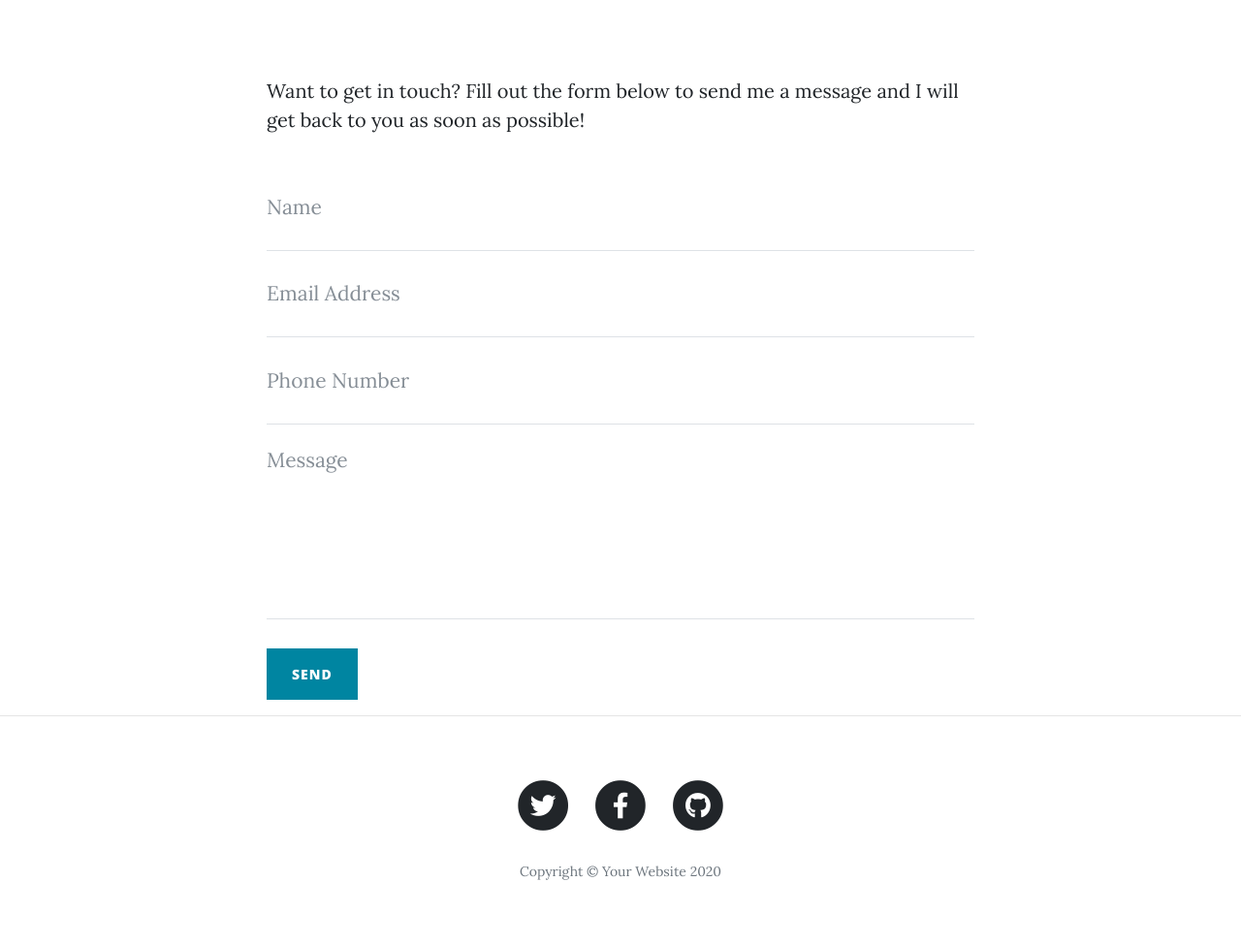
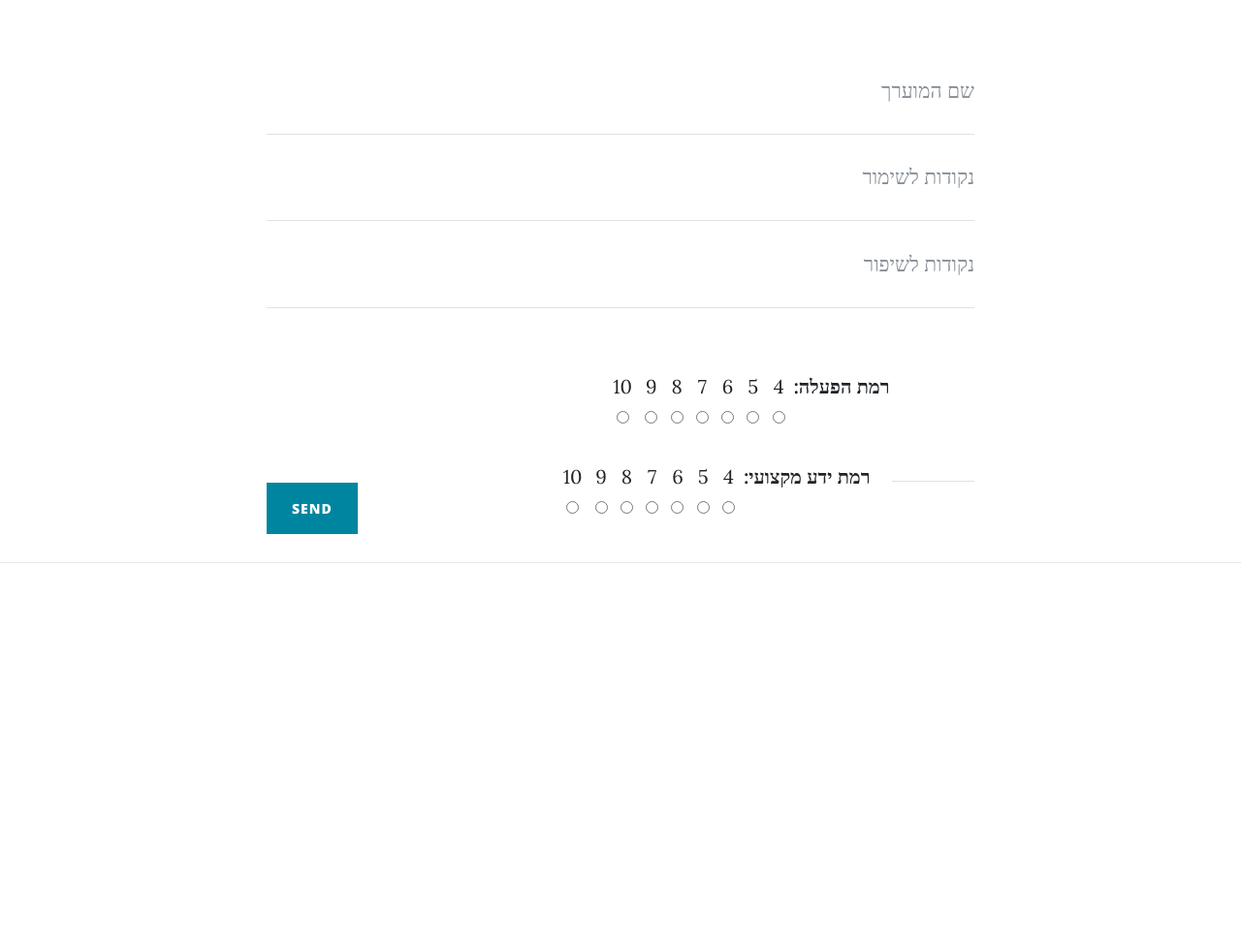
Before and after one commit to idob1212/Miluim-Manager, a Flask app: page /contact in a window 1280 px wide. Shown: the part 533-1508 px from the top of the page at 97% size. After the commit the page ends 1114 px from the top, so only its background shows below. Run offline with Flask 2, Linux system fonts and the light colour scheme; some libraries are stand-ins or nearby versions.

Commit message:
Website project

```diff
--- a/main.py
+++ b/main.py
@@ -7,8 +7,9 @@
 from flask_sqlalchemy import SQLAlchemy
 from sqlalchemy.orm import relationship
 from flask_login import UserMixin, login_user, LoginManager, login_required, current_user, logout_user
-from forms import LoginForm, RegisterForm, CreatePostForm, CommentForm
+from forms import LoginForm, RegisterForm, CreateReviewForm, CommentForm, EditUserForm, Search_review, EditReviewForm
 from flask_gravatar import Gravatar
+from werkzeug.datastructures import MultiDict
 
 app = Flask(__name__)
 app.config['SECRET_KEY'] = '8BYkEfBA6O6donzWlSihBXox7C0sKR6b'
@@ -16,8 +17,12 @@
 Bootstrap(app)
 gravatar = Gravatar(app, size=100, rating='g', default='retro', force_default=False, force_lower=False, use_ssl=False, base_url=None)
 
+
+
+
+
 ##CONNECT TO DB
-app.config['SQLALCHEMY_DATABASE_URI'] = 'sqlite:///blog.db'
+app.config['SQLALCHEMY_DATABASE_URI'] = 'sqlite:///data.db'
 app.config['SQLALCHEMY_TRACK_MODIFICATIONS'] = False
 db = SQLAlchemy(app)
 login_manager = LoginManager()
@@ -30,39 +35,46 @@
 
 
 ##CONFIGURE TABLE
+
+
 class User(UserMixin, db.Model):
     __tablename__ = "users"
     id = db.Column(db.Integer, primary_key=True)
-    email = db.Column(db.String(100), unique=True)
-    password = db.Column(db.String(100))
-    name = db.Column(db.String(100))
-    posts = relationship("BlogPost", back_populates="author")
-    comments = relationship("Comment", back_populates="comment_author")
+    password = db.Column(db.String(1000), nullable=False)
+    name = db.Column(db.String(1000), nullable=False)
+    op_flight_time = db.Column(db.String(1000), nullable=False)
+    tr_flight_time = db.Column(db.String(1000), nullable=False)
+    last_flight_date = db.Column(db.String(1000), nullable=False)
+    qualified = db.Column(db.String(1000), nullable=False)
+    madrat = db.Column(db.String(1000), nullable=False)
+    coach = db.Column(db.String(1000), nullable=False)
+    reviews = relationship("Review", back_populates="author")
 
 
-class BlogPost(db.Model):
-    __tablename__ = "blog_posts"
+class Review(db.Model):
+    __tablename__ = "reviews"
     id = db.Column(db.Integer, primary_key=True)
     author_id = db.Column(db.Integer, db.ForeignKey("users.id"))
-    author = relationship("User", back_populates="posts")
-    title = db.Column(db.String(250), unique=True, nullable=False)
-    subtitle = db.Column(db.String(250), nullable=False)
     date = db.Column(db.String(250), nullable=False)
-    body = db.Column(db.Text, nullable=False)
-    img_url = db.Column(db.String(250), nullable=False)
-    comments = relationship("Comment", back_populates="parent_post")
+    author = relationship("User", back_populates="reviews")
+    author_name = db.Column(db.String(250), nullable=False)
+    subject = db.Column(db.String(250), nullable=False)
+    keep_pts = db.Column(db.Text, nullable=False)
+    improve_pts = db.Column(db.Text, nullable=False)
+    op_level = db.Column(db.Integer, nullable=False)
+    knowledge_level = db.Column(db.Integer, nullable=False)
 
 
-class Comment(db.Model):
-    __tablename__ = "comments"
-    id = db.Column(db.Integer, primary_key=True)
-    post_id = db.Column(db.Integer, db.ForeignKey("blog_posts.id"))
-    author_id = db.Column(db.Integer, db.ForeignKey("users.id"))
-    parent_post = relationship("BlogPost", back_populates="comments")
-    comment_author = relationship("User", back_populates="comments")
-    text = db.Column(db.Text, nullable=False)
-db.create_all()
-
+# class Comment(db.Model):
+#     __tablename__ = "comments"
+#     id = db.Column(db.Integer, primary_key=True)
+#     post_id = db.Column(db.Integer, db.ForeignKey("blog_posts.id"))
+#     author_id = db.Column(db.Integer, db.ForeignKey("users.id"))
+#     parent_post = relationship("BlogPost", back_populates="comments")
+#     comment_author = relationship("User", back_populates="comments")
+#     text = db.Column(db.Text, nullable=False)
+# db.create_all()
+#
 
 def admin_only(f):
     @wraps(f)
@@ -75,35 +87,42 @@
 
 @app.route('/')
 def get_all_posts():
-    posts = BlogPost.query.all()
-    return render_template("index.html", all_posts=posts, current_user=current_user)
+    if not current_user.is_authenticated:
+        return redirect(url_for("login"))
+    # posts = BlogPost.query.all()
+    return render_template("index.html", current_user=current_user)
 
 
 @app.route('/register', methods=["GET", "POST"])
 def register():
     form = RegisterForm()
     if form.validate_on_submit():
-
-        if User.query.filter_by(email=form.email.data).first():
-            print(User.query.filter_by(email=form.email.data).first())
+        if User.query.filter_by(id=form.id.data).first():
+            print(User.query.filter_by(id=form.id.data).first())
             #User already exists
-            flash("You've already signed up with that email, log in instead!")
+            flash("משתמש כבר קיים! אנא התחבר")
             return redirect(url_for('login'))
 
-        hash_and_salted_password = generate_password_hash(
-            form.password.data,
-            method='pbkdf2:sha256',
-            salt_length=8
-        )
+        # hash_and_salted_password = generate_password_hash(
+        #     form.password.data,
+        #     method='pbkdf2:sha256',
+        #     salt_length=8
+        # )
         new_user = User(
-            email=form.email.data,
+            id=form.id.data,
             name=form.name.data,
-            password=hash_and_salted_password,
+            password=form.password.data,
+            op_flight_time=form.op_flight_time.data,
+            tr_flight_time=form.tr_flight_time.data,
+            last_flight_date=form.last_flight_date.data,
+            qualified=form.qualified.data,
+            madrat=form.madrat.data,
+            coach=form.coach.data,
         )
         db.session.add(new_user)
         db.session.commit()
         login_user(new_user)
-        return redirect(url_for("get_all_posts"))
+        return render_template("index.html", current_user=current_user)
 
     return render_template("register.html", form=form, current_user=current_user)
 
@@ -112,16 +131,15 @@
 def login():
     form = LoginForm()
     if form.validate_on_submit():
-        email = form.email.data
+        id = form.id.data
         password = form.password.data
-
-        user = User.query.filter_by(email=email).first()
+        user = User.query.filter_by(id=id).first()
         # Email doesn't exist or password incorrect.
         if not user:
-            flash("That email does not exist, please try again.")
+            flash("מספר אישי שגוי")
             return redirect(url_for('login'))
-        elif not check_password_hash(user.password, password):
-            flash('Password incorrect, please try again.')
+        elif not user.password == password:
+            flash('סיסמה לא נכונה')
             return redirect(url_for('login'))
         else:
             login_user(user)
@@ -139,7 +157,6 @@
 def show_post(post_id):
     form = CommentForm()
     requested_post = BlogPost.query.get(post_id)
-
     if form.validate_on_submit():
         if not current_user.is_authenticated:
             flash("You need to login or register to comment.")
@@ -166,57 +183,131 @@
     return render_template("contact.html", current_user=current_user)
 
 
-@app.route("/new-post", methods=["GET", "POST"])
-@admin_only
-def add_new_post():
-    form = CreatePostForm()
+@app.route("/new-review", methods=["GET", "POST"])
+def add_new_review():
+    names = []
+    for user in User.query.all():
+        if user.name != "מנהל" and user.name!= current_user.name:
+            names.append(user.name)
+    names.sort()
+    form = CreateReviewForm()
+    form.subject.choices=names
     if form.validate_on_submit():
-        new_post = BlogPost(
-            title=form.title.data,
-            subtitle=form.subtitle.data,
-            body=form.body.data,
-            img_url=form.img_url.data,
+        new_review = Review(
+            subject=form.subject.data,
+            keep_pts=form.keep_pts.data,
+            improve_pts=form.improve_pts.data,
+            op_level=form.op_level.data,
+            knowledge_level=form.knowledge_level.data,
             author=current_user,
+            author_name=current_user.name,
             date=date.today().strftime("%B %d, %Y")
         )
-        db.session.add(new_post)
+        db.session.add(new_review)
         db.session.commit()
         return redirect(url_for("get_all_posts"))
 
     return render_template("make-post.html", form=form, current_user=current_user)
 
 
+@app.route('/panel')
+@admin_only
+def manage():
+    users = User.query.all()
+    return render_template('panel.html', users=users)
+
+@app.route("/edit-user/<int:user_id>", methods=["GET", "POST"])
+@admin_only
+def edit_user(user_id):
+    user = User.query.get(user_id)
+    edit_form = EditUserForm(
+        name=user.name,
+        op_flight_time=user.op_flight_time,
+        tr_flight_time=user.tr_flight_time,
+        last_flight_date=user.last_flight_date,
+        qualified=user.qualified,
+        madrat=user.madrat,
+        coach=user.coach
+    )
+    if edit_form.validate_on_submit():
+        user.name = edit_form.name.data
+        user.op_flight_time = edit_form.op_flight_time.data
+        user.tr_flight_time = edit_form.tr_flight_time.data
+        user.last_flight_date = edit_form.last_flight_date.data
+        user.qualified = edit_form.qualified.data
+        user.madrat = edit_form.madrat.data
+        user.coach = edit_form.coach.data
+        db.session.commit()
+        return redirect(url_for("manage"))
+    return render_template("register.html", form=edit_form,is_edit=True, current_user=current_user)
 
 
-@app.route("/edit-post/<int:post_id>", methods=["GET", "POST"])
+@app.route("/delete/<int:user_id>")
 @admin_only
-def edit_post(post_id):
-    post = BlogPost.query.get(post_id)
-    edit_form = CreatePostForm(
-        title=post.title,
-        subtitle=post.subtitle,
-        img_url=post.img_url,
-        author=current_user,
-        body=post.body
+def delete_post(user_id):
+    user_to_delete = User.query.get(user_id)
+    db.session.delete(user_to_delete)
+    db.session.commit()
+    return redirect(url_for('get_all_posts'))
+
+@app.route('/reviews-finder', methods=["GET", "POST"])
+@admin_only
+def search_reviews():
+    form = Search_review()
+    if form.validate_on_submit():
+        name = form.name.data
+        if name == "":
+            return redirect(url_for('show_reviews', user_id=0))
+        else:
+            user = User.query.filter_by(name=form.name.data).first()
+            if user:
+                return redirect(url_for('show_reviews', user_id=user.id))
+            else:
+                flash("לא נמצא משתמש")
+                return render_template("search.html", form=form)
+    return render_template("search.html", form=form)
+
+
+@app.route("/reviews/<int:user_id>", methods=["GET", "POST"])
+@admin_only
+def show_reviews(user_id):
+    if user_id == 0:
+        reviews = Review.query.all()
+        return render_template('reviews.html', reviews=reviews, user_id=user_id)
+    user = User.query.filter_by(id=user_id).first()
+    reviews = Review.query.filter_by(subject=user.name).all()
+    return render_template('reviews.html', reviews=reviews, user_id=user_id)
+
+
+@app.route("/edit-review/<int:review_id>", methods=["GET", "POST"])
+@admin_only
+def edit_review(review_id):
+    review = Review.query.get(review_id)
+    id = User.query.filter_by(name=review.subject).first().id
+    edit_form = EditReviewForm(
+        keep_pts=review.keep_pts,
+        improve_pts=review.improve_pts,
+        op_level=review.op_level,
+        knowledge_level=review.knowledge_level
     )
     if edit_form.validate_on_submit():
-        post.title = edit_form.title.data
-        post.subtitle = edit_form.subtitle.data
-        post.img_url = edit_form.img_url.data
-        post.body = edit_form.body.data
+        review.keep_pts = edit_form.keep_pts.data
+        review.improve_pts = edit_form.improve_pts.data
+        review.op_level = edit_form.op_level.data
+        review.knowledge_level = edit_form.knowledge_level.data
         db.session.commit()
-        return redirect(url_for("show_post", post_id=post.id))
-
+        return redirect(url_for("search_reviews"))
     return render_template("make-post.html", form=edit_form, is_edit=True, current_user=current_user)
 
 
-@app.route("/delete/<int:post_id>")
+@app.route("/delete-review/<int:review_id>")
 @admin_only
-def delete_post(post_id):
-    post_to_delete = BlogPost.query.get(post_id)
-    db.session.delete(post_to_delete)
+def delete_review(review_id):
+    review_to_delete = Review.query.get(review_id)
+    id = User.query.filter_by(name=review_to_delete.subject).first().id
+    db.session.delete(review_to_delete)
     db.session.commit()
-    return redirect(url_for('get_all_posts'))
+    return redirect(url_for("search_reviews"))
 
 
 if __name__ == "__main__":
--- a/templates/contact.html
+++ b/templates/contact.html
@@ -1,14 +1,14 @@
 {% include "header.html" %}
 
   <!-- Page Header -->
-  <header class="masthead" style="background-image: url('{{ url_for('static', filename='img/contact-bg.jpg')}}')">
+  <header class="masthead" style="background-image: url('{{ url_for('static', filename='img/pilots.jpeg')}}')">
     <div class="overlay"></div>
     <div class="container">
       <div class="row">
         <div class="col-lg-8 col-md-10 mx-auto">
           <div class="page-heading">
-            <h1>Contact Me</h1>
-            <span class="subheading">Have questions? I have answers.</span>
+            <h1>חוות דעת</h1>
+            <span class="subheading">סיימת טיסה? נשמח לשמוע חוות דעת</span>
           </div>
         </div>
       </div>
@@ -19,7 +19,7 @@
   <div class="container">
     <div class="row">
       <div class="col-lg-8 col-md-10 mx-auto">
-        <p>Want to get in touch? Fill out the form below to send me a message and I will get back to you as soon as possible!</p>
+{#        <p>Want to get in touch? Fill out the form below to send me a message and I will get back to you as soon as possible!</p>#}
         <!-- Contact Form - Enter your email address on line 19 of the mail/contact_me.php file to make this form work. -->
         <!-- WARNING: Some web hosts do not allow emails to be sent through forms to common mail hosts like Gmail or Yahoo. It's recommended that you use a private domain email address! -->
         <!-- To use the contact form, your site must be on a live web host with PHP! The form will not work locally! -->
@@ -27,32 +27,120 @@
           <div class="control-group">
             <div class="form-group floating-label-form-group controls">
               <label>Name</label>
-              <input type="text" class="form-control" placeholder="Name" id="name" required data-validation-required-message="Please enter your name.">
+              <input type="text" style="direction: rtl" class="form-control" placeholder="שם המוערך" id="name" required data-validation-required-message="Please enter your name.">
               <p class="help-block text-danger"></p>
             </div>
           </div>
           <div class="control-group">
             <div class="form-group floating-label-form-group controls">
               <label>Email Address</label>
-              <input type="email" class="form-control" placeholder="Email Address" id="email" required data-validation-required-message="Please enter your email address.">
+              <input type="text" class="form-control" style="direction: rtl" placeholder="נקודות לשימור" id="email" required data-validation-required-message="Please enter your email address.">
               <p class="help-block text-danger"></p>
             </div>
           </div>
           <div class="control-group">
             <div class="form-group col-xs-12 floating-label-form-group controls">
               <label>Phone Number</label>
-              <input type="tel" class="form-control" placeholder="Phone Number" id="phone" required data-validation-required-message="Please enter your phone number.">
+              <input type="text" class="form-control" style="direction: rtl" placeholder="נקודות לשיפור" id="phone" required data-validation-required-message="Please enter your phone number.">
               <p class="help-block text-danger"></p>
             </div>
           </div>
-          <div class="control-group">
-            <div class="form-group floating-label-form-group controls">
-              <label>Message</label>
-              <textarea rows="5" class="form-control" placeholder="Message" id="message" required data-validation-required-message="Please enter a message."></textarea>
-              <p class="help-block text-danger"></p>
+{#          <div class="control-group">#}
+{#            <div class="form-group floating-label-form-group controls">#}
+{#              <label>Message</label>#}
+{#              <textarea rows="5" class="form-control" placeholder="Message" id="message" required data-validation-required-message="Please enter a message."></textarea>#}
+{#              <p class="help-block text-danger"></p>#}
+{#            </div>#}
+{#          </div>#}
+          <br>
+         <div class="control-group" style="direction: rtl">
+            <div class="form-group col-xs-12 floating-label-form-group controls" style="direction: rtl; float: right ">
+                <div class="form-floating" style="direction: rtl">
+                <label class="col-sm-4 control-label" style="direction: rtl; float: right">רמת הפעלה</label>
+                <div class="col-sm-8">
+                    <label class="radio-inline"> <input type="radio" name="clouds" id="Clear" value="clear" checked> Clear </label>
+                    <label class="radio-inline"> <input type="radio" name="clouds" id="Cloudy" value="cloudy"> Cloudy </label>
+                </div>
+            <p class="help-block text-danger"></p>
             </div>
           </div>
-          <br>
+         </div>
+                            <br>
+<style>
+.radioGroupBelow label {
+  display: inline-block;
+  text-align: center;
+  margin: 0 0.2em;
+}
+.radioGroupBelow label input[type="radio"] {
+  display: block;
+  margin: 0.5em auto;
+}
+            </style>
+
+            <div class="radioGroupBelow" style="direction: rtl; float: right; display: inline-block; padding:4px 2px; margin:2px 0 20px 10px;">
+                <b>רמת הפעלה:</b>
+
+  <label for="4">4
+    <input type="radio" name="grade1" id="fruit1">
+  </label>
+
+  <label for="5">5
+    <input type="radio" name="grade1" id="fruit2">
+  </label>
+
+  <label for="6">6
+    <input type="radio" name="grade1" id="fruit3">
+  </label>
+
+  <label for="7">7
+    <input type="radio" name="grade1" id="fruit4">
+  </label>
+
+  <label for="8">8
+    <input type="radio" name="grade1" id="fruit4">
+  </label>
+
+  <label for="9">9
+    <input type="radio" name="grade1" id="fruit4">
+  </label>
+
+  <label for="10">10
+    <input type="radio" name="grade1" id="fruit4">
+  </label>
+</div>
+            <div class="radioGroupBelow" style="direction: rtl; float: right; display: inline-block;display: block; padding:4px 2px; margin:2px 20px 20px 10px; ">
+                <b>רמת ידע מקצועי:</b>
+
+  <label for="4">4
+    <input type="radio" name="grade1" id="fruit1">
+  </label>
+
+  <label for="5">5
+    <input type="radio" name="grade1" id="fruit2">
+  </label>
+
+  <label for="6">6
+    <input type="radio" name="grade1" id="fruit3">
+  </label>
+
+  <label for="7">7
+    <input type="radio" name="grade1" id="fruit4">
+  </label>
+
+  <label for="8">8
+    <input type="radio" name="grade1" id="fruit4">
+  </label>
+
+  <label for="9">9
+    <input type="radio" name="grade1" id="fruit4">
+  </label>
+
+  <label for="10">10
+    <input type="radio" name="grade1" id="fruit4">
+  </label>
+</div>
+            <br><br><br><br>
           <div id="success"></div>
           <button type="submit" class="btn btn-primary" id="sendMessageButton">Send</button>
         </form>
@@ -61,5 +149,3 @@
   </div>
 
   <hr>
-
-  {% include "footer.html" %}
--- a/templates/footer.html
+++ b/templates/footer.html
@@ -3,33 +3,8 @@
     <div class="container">
       <div class="row">
         <div class="col-lg-8 col-md-10 mx-auto">
-          <ul class="list-inline text-center">
-            <li class="list-inline-item">
-              <a href="#">
-                <span class="fa-stack fa-lg">
-                  <i class="fas fa-circle fa-stack-2x"></i>
-                  <i class="fab fa-twitter fa-stack-1x fa-inverse"></i>
-                </span>
-              </a>
-            </li>
-            <li class="list-inline-item">
-              <a href="#">
-                <span class="fa-stack fa-lg">
-                  <i class="fas fa-circle fa-stack-2x"></i>
-                  <i class="fab fa-facebook-f fa-stack-1x fa-inverse"></i>
-                </span>
-              </a>
-            </li>
-            <li class="list-inline-item">
-              <a href="#">
-                <span class="fa-stack fa-lg">
-                  <i class="fas fa-circle fa-stack-2x"></i>
-                  <i class="fab fa-github fa-stack-1x fa-inverse"></i>
-                </span>
-              </a>
-            </li>
-          </ul>
-          <p class="copyright text-muted">Copyright &copy; Your Website 2020</p>
+
+          <p class="copyright text-muted">Copyright &copy; Ido Beerie 2022</p>
         </div>
       </div>
     </div>
--- a/templates/header.html
+++ b/templates/header.html
@@ -8,7 +8,7 @@
   <meta name="description" content="">
   <meta name="author" content="">
 
-  <title>Angela's Blog</title>
+  <title>זיק</title>
 
   <!-- Bootstrap core CSS -->
   <link href="{{ url_for('static', filename='vendor/bootstrap/css/bootstrap.min.css') }}" rel="stylesheet">
@@ -26,35 +26,44 @@
 <body>
 
   <!-- Navigation -->
-  <nav class="navbar navbar-expand-lg navbar-light fixed-top" id="mainNav">
+  <nav class="navbar navbar-expand-md navbar-light fixed-top" id="mainNav">
     <div class="container">
-      <a class="navbar-brand" href="{{url_for('get_all_posts')}}">Angela's Blog</a>
+      <a class="navbar-brand" href="{{url_for('get_all_posts')}}">יחידת זיק</a>
       <button class="navbar-toggler navbar-toggler-right" type="button" data-toggle="collapse" data-target="#navbarResponsive" aria-controls="navbarResponsive" aria-expanded="false" aria-label="Toggle navigation">
         Menu
         <i class="fas fa-bars"></i>
       </button>
       <div class="collapse navbar-collapse" id="navbarResponsive">
         <ul class="navbar-nav ml-auto">
-          <li class="nav-item">
-            <a class="nav-link" href="{{ url_for('get_all_posts') }}">Home</a>
-          </li>
           {% if not current_user.is_authenticated: %}
           <li class="nav-item">
-            <a class="nav-link" href="{{ url_for('login') }}">Login</a>
+            <a class="nav-link" href="{{ url_for('login') }}">התחבר</a>
           </li>
           <li class="nav-item">
-            <a class="nav-link" href="{{ url_for('register') }}">Register</a>
+            <a class="nav-link" href="{{ url_for('register') }}">הרשמה</a>
           </li>
           {% else: %}
           <li class="nav-item">
-            <a class="nav-link" href="{{ url_for('logout') }}">Log Out</a>
+            <a class="nav-link" href="{{ url_for('logout') }}">התנתק</a>
           </li>
           {% endif %}
+          {% if not current_user.id == 1 %}
           <li class="nav-item">
-            <a class="nav-link" href="{{ url_for('about') }}">About</a>
+            <a class="nav-link" href="{{ url_for('add_new_review') }}">חוות דעת</a>
           </li>
+          {% else: %}
+            <li class="nav-item">
+            <a class="nav-link" href="{{ url_for('search_reviews') }}">חוות דעת</a>
+            </li>
+            <li class="nav-item">
+            <a class="nav-link" href="{{ url_for('manage') }}">ניהול</a>
+            </li>
+          {% endif %}
+{#          <li class="nav-item">#}
+{#            <a class="nav-link" href="{{ url_for('about') }}">About</a>#}
+{#          </li>#}
           <li class="nav-item">
-            <a class="nav-link" href="{{ url_for('contact') }}">Contact</a>
+            <a class="nav-link" href="{{ url_for('get_all_posts') }}">בית</a>
           </li>
         </ul>
       </div>
```
Also changed, not shown: forms.py (+42 -14 lines), pyproject.toml (deleted, +0 -18 lines), templates/index.html (+61 -35 lines), templates/login.html (+8 -2 lines), templates/make-post.html (+7 -4 lines), templates/register.html (+13 -4 lines), blog.db (deleted), static/css/clean-blog.css (line endings or trailing spaces), static/css/clean-blog.min.css, static/vendor/bootstrap/css/bootstrap.css, 1 other file.
